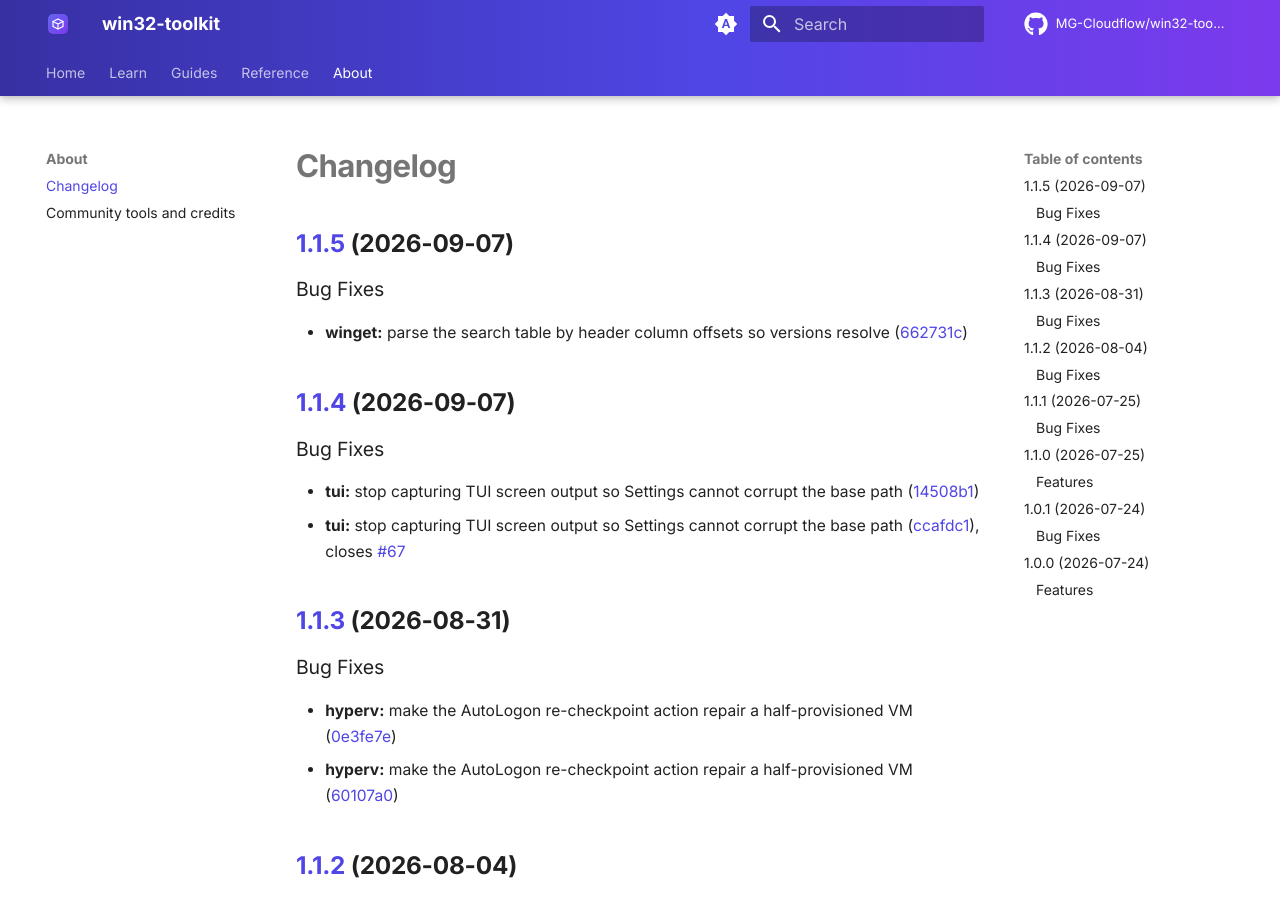
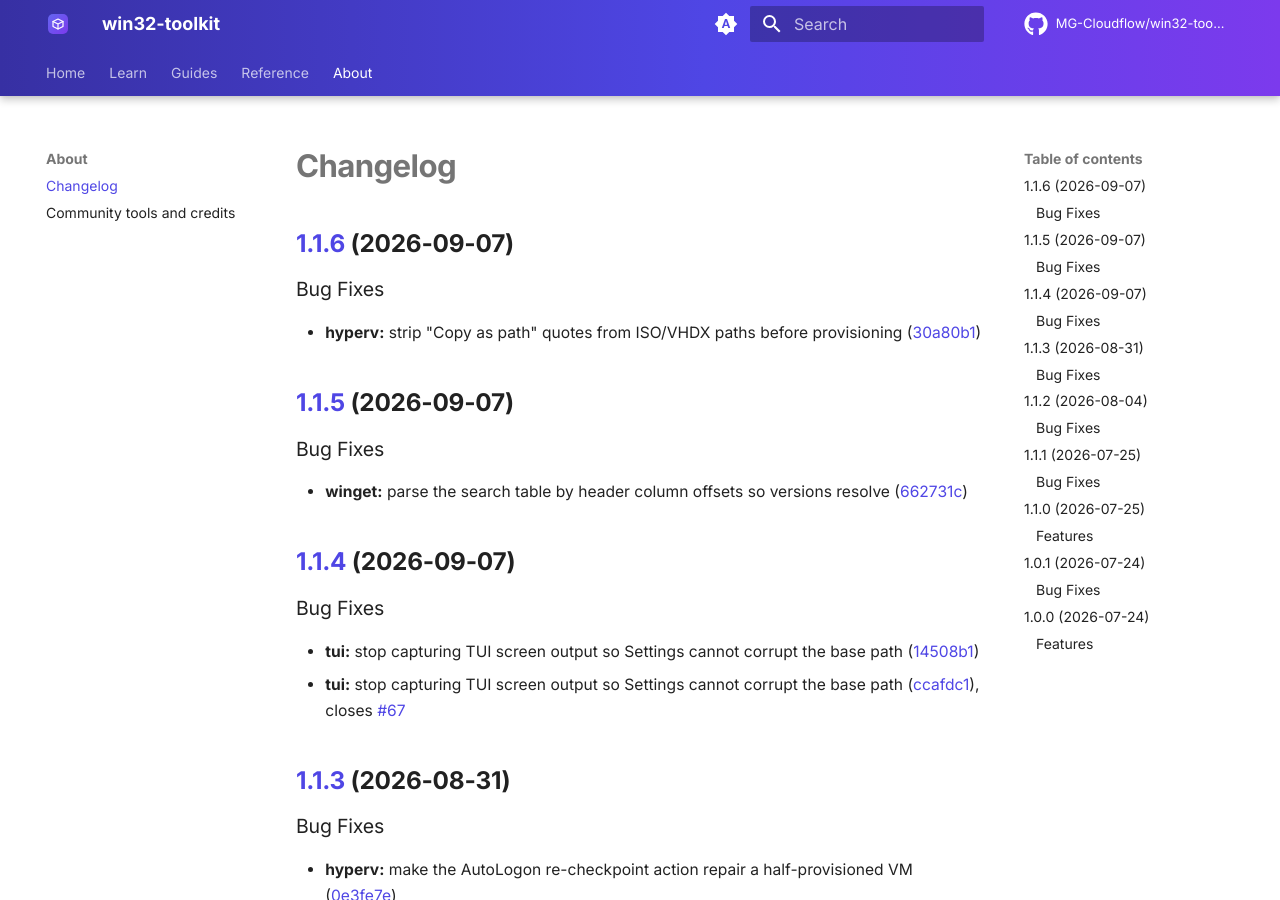
Before and after one commit to MG-Cloudflow/win32-toolkit, an MkDocs documentation site: the page built from docs/changelog.md, in a window 1280 px wide and 900 px high. Built offline with MkDocs 1.6.1 and Material for MkDocs 9.7.7, drawn with Linux system fonts in a browser that asks for light colours; comment, search, counter and statistics services are not loaded.

Commit message:
chore(main): release 1.1.6

```diff
--- a/docs/changelog.md
+++ b/docs/changelog.md
@@ -1,4 +1,11 @@
 # Changelog
+
+## [1.1.6](https://github.com/MG-Cloudflow/win32-toolkit/compare/v1.1.5...v1.1.6) (2026-09-07)
+
+
+### Bug Fixes
+
+* **hyperv:** strip "Copy as path" quotes from ISO/VHDX paths before provisioning ([30a80b1](https://github.com/MG-Cloudflow/win32-toolkit/commit/30a80b1e76f1b7990e80bae0bef93b9e4d240eb6))
 
 ## [1.1.5](https://github.com/MG-Cloudflow/win32-toolkit/compare/v1.1.4...v1.1.5) (2026-09-07)
 
```
Also changed, not shown: .release-please-manifest.json, 1 other file.
